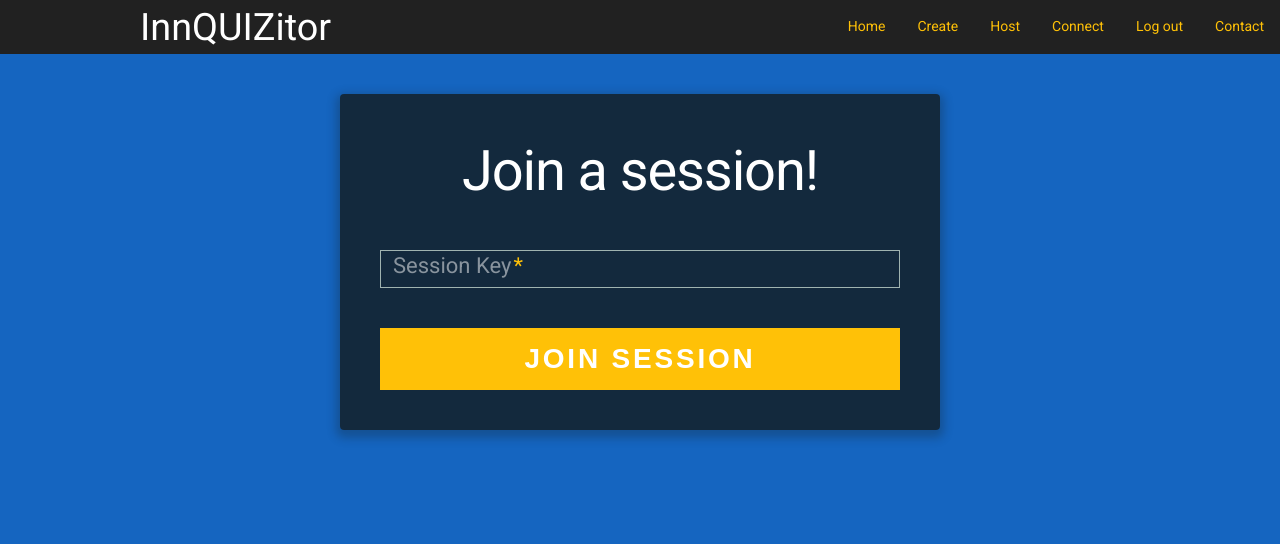
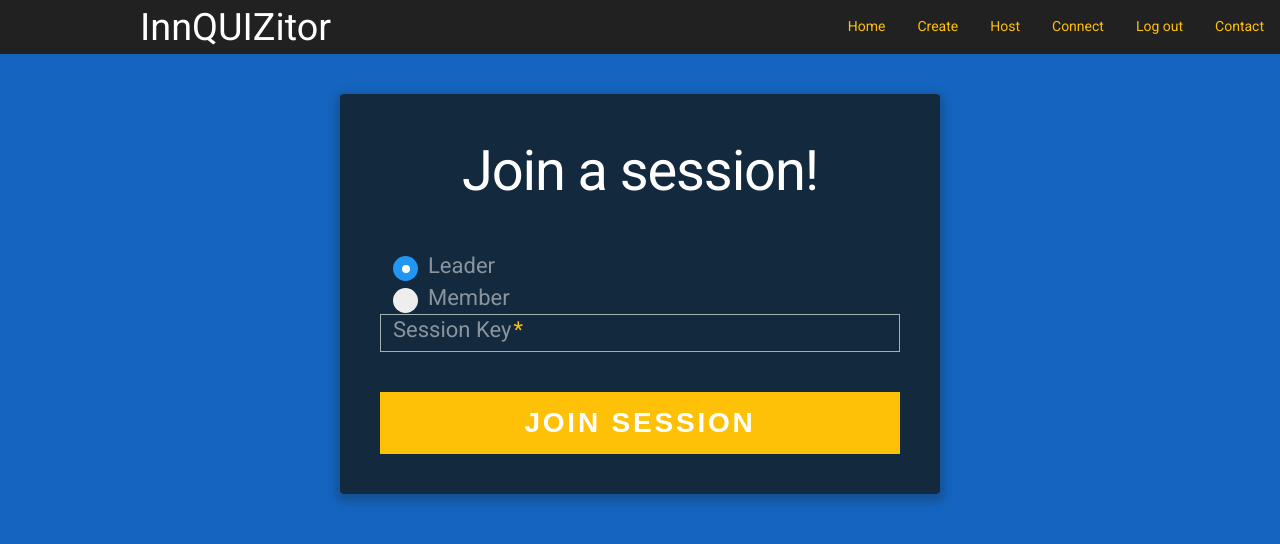
Before and after one commit to katiedimitrop/Inquizitor, a PHP site: page /connectPage.php in a window 1280 px wide. Shown: the top 544 px of the page. Run offline with PHP 8.4, Linux system fonts and the light colour scheme; the visitor is signed in with stand-in values (Sample User, id 1); data that the repository does not hold is empty; some libraries are stand-ins or nearby versions.

Commit message:
staying original

```diff
--- a/styles/connectPageStyle.css
+++ b/styles/connectPageStyle.css
@@ -1,7 +1,6 @@
 /*  #1565C0 blue  #FFC107 yellow  */
 .container {
-    display: none;
-    /*float: center*/
+    display: block;
     position: relative;
     padding-left: 35px;
     margin-bottom: 12px;
```
